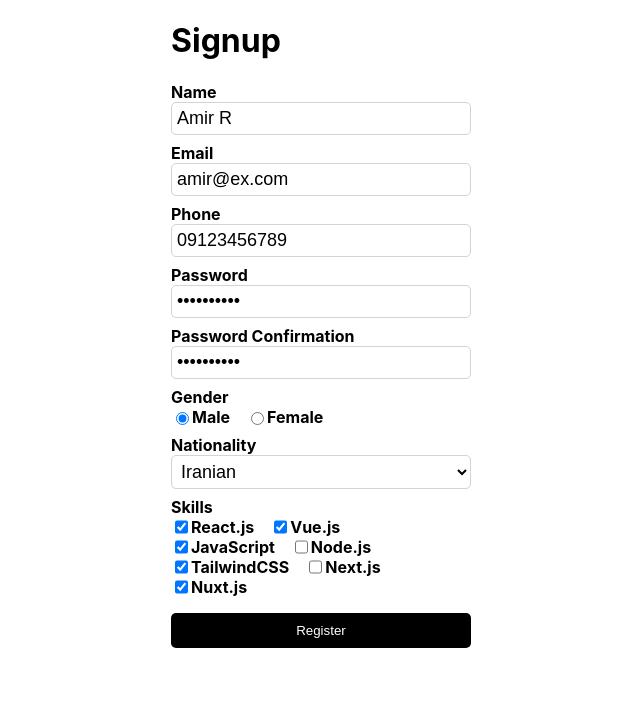
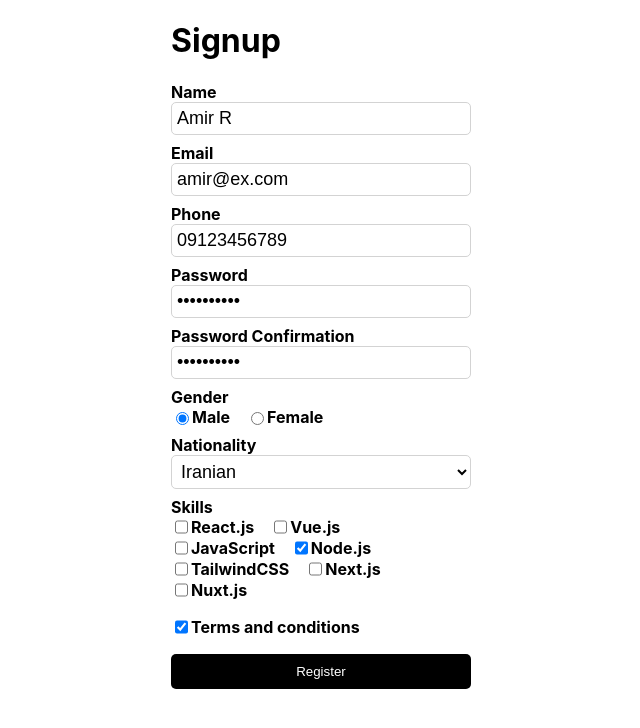
Before and after one commit to amir-rismani/formik-library, a React (Create React App) app: page / in a window 1280 px wide. Shown: the top 728 px of the page, without its empty margins (319-959 px from the left). Built offline with nearby package versions, Linux system fonts and the light colour scheme; data requests are answered from the project's data file.

Commit message:
tems and condition field

```diff
--- a/data/db.json
+++ b/data/db.json
@@ -10,12 +10,9 @@
       "gender": "male",
       "nationality": "IR",
       "skills": [
-        "react.js",
-        "vue.js",
-        "tailwindcss",
-        "nuxt.js",
-        "javascript"
-      ]
+        "node.js"
+      ],
+      "terms": true
     }
   ]
 }
--- a/src/components/SignupForm/SignupForm.jsx
+++ b/src/components/SignupForm/SignupForm.jsx
@@ -7,6 +7,7 @@ import Input from "../common/Input/Input";
 import RadioGroup from "../common/RadioGroup/RadioGroup";
 import Select from "../common/Select/Select";
 import styles from "./SignupForm.module.css";
+import CheckBox from '../common/CheckBoxGroup/CheckBox/CheckBox';
 
 // 1. State managment
 const initialValues = {
@@ -19,7 +20,8 @@ const initialValues = {
     // used react-select
     // nationality: { label: 'Select a nationality', value: '' }
     nationality: "",
-    skills: []
+    skills: [],
+    terms: false,
 }
 
 // 2. Handle submittion
@@ -51,7 +53,8 @@ const validationSchema = Yup.object({
     // used react-select
     // nationality: Yup.object().required(),
     nationality: Yup.string().required(),
-    skills: Yup.array().min(1).required('at least select one skill'),
+    skills: Yup.array().min(1).required('At least select one skill'),
+    terms: Yup.boolean().required().oneOf([true], "The terms and conditions must be accepted")
 });
 
 const genders = [
@@ -98,6 +101,7 @@ const SignupForm = () => {
                 <RadioGroup radioOptions={genders} label="Gender" name="gender" formik={formik} />
                 <Select label="Nationality" name="nationality" formik={formik} options={nationality} data={saveData || initialValues} />
                 <CheckBoxGroup checkBoxOptions={skills} label="Skills" name="skills" formik={formik} />
+                <CheckBox className={styles.mt1} option={{ label: "Terms and conditions", value: false }} name="terms" formik={formik} isFromGroup={false} />
                 <button type='submit' disabled={!formik.isValid}>Register</button>
             </form>
         </div>
--- a/src/components/SignupForm/SignupForm.module.css
+++ b/src/components/SignupForm/SignupForm.module.css
@@ -2,6 +2,10 @@
     display: flex;
     flex-direction: column;
     width: 300px;
+}
+
+.mt1 {
+    margin-top: 1rem;
 }
 
 @media screen and (max-width: 480px) {
--- a/src/components/common/CheckBoxGroup/CheckBox/CheckBox.jsx
+++ b/src/components/common/CheckBoxGroup/CheckBox/CheckBox.jsx
@@ -1,7 +1,8 @@
 import styles from "./CheckBox.module.css"
-const CheckBox = ({ option, name, formik }) => {
+const CheckBox = ({ option, name, formik, isFromGroup = true, className }) => {
     return (
-        <div className={styles.formControl}>
+        <div className={`${styles.formControl} ${className} ${!isFromGroup && styles.formControl.notGroup}`}>
+            <div className={styles.checkBoxContainer}>
                 <input
                     type='checkbox'
                     id={option.value}
@@ -9,9 +10,11 @@ const CheckBox = ({ option, name, formik }) => {
                     value={option.value}
                     onBlur={() => formik.setFieldTouched(name)}
                     onChange={formik.handleChange}
-                checked={formik.values[name].includes(option.value)}
+                    checked={isFromGroup ? formik.values[name].includes(option.value) : formik.values[name]}
                 />
                 <label htmlFor={option.value}>{option.label}</label>
+            </div>
+            {!isFromGroup && formik.errors[name] && formik.touched[name] && <div><small className='error'>{formik.errors[name]}</small></div>}
         </div>
     );
 }
--- a/src/components/common/CheckBoxGroup/CheckBox/CheckBox.module.css
+++ b/src/components/common/CheckBoxGroup/CheckBox/CheckBox.module.css
@@ -1,5 +1,8 @@
 .formControl {
+    margin-right: 1rem;
+}
+
+.checkBoxContainer{
     text-align: left;
     display: inline-flex;
-    margin-right: 1rem;
 }
```
Lines whose indentation alone changed are shown as unchanged.
